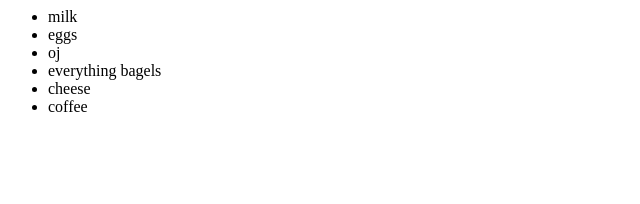
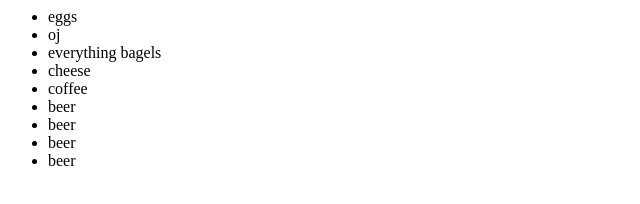
Before and after one commit to hanahanj/FormInteractionDemo, a plain HTML site: page index.html in a window 1280 px wide. Shown: the whole page, without its empty margins (0-640 px from the left). Drawn offline with Linux system fonts and the light colour scheme.

Commit message:
added beer

```diff
--- a/index.html
+++ b/index.html
@@ -1,12 +1,18 @@
 <html>
 
 <ul>
-<li>milk</li>
+
 <li>eggs</li>
 <li>oj</li>
 <li>everything bagels</li>
 <li>cheese</li>
 <li>coffee</li>
+<li>beer</li>
+<li>beer</li>
+<li>beer</li>
+<li>beer</li>
+
+
 
 
 </ul>
```
